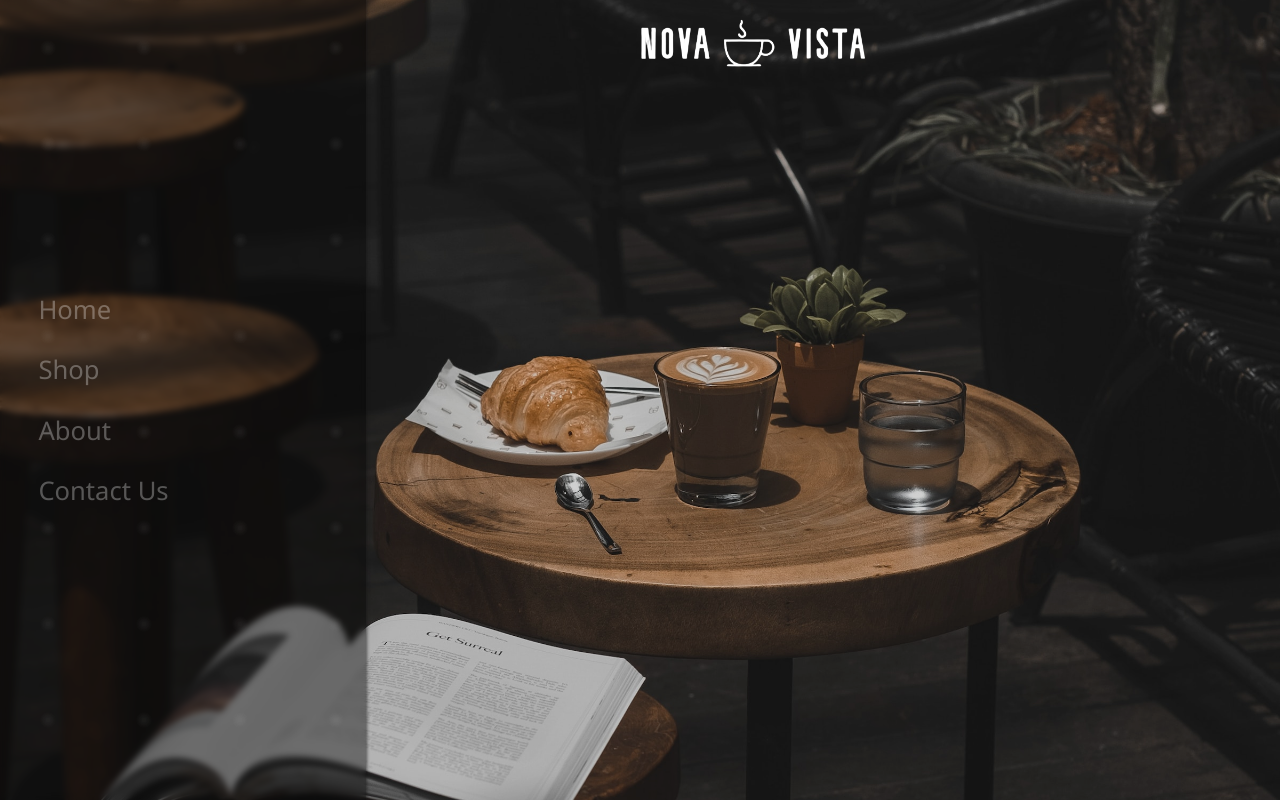
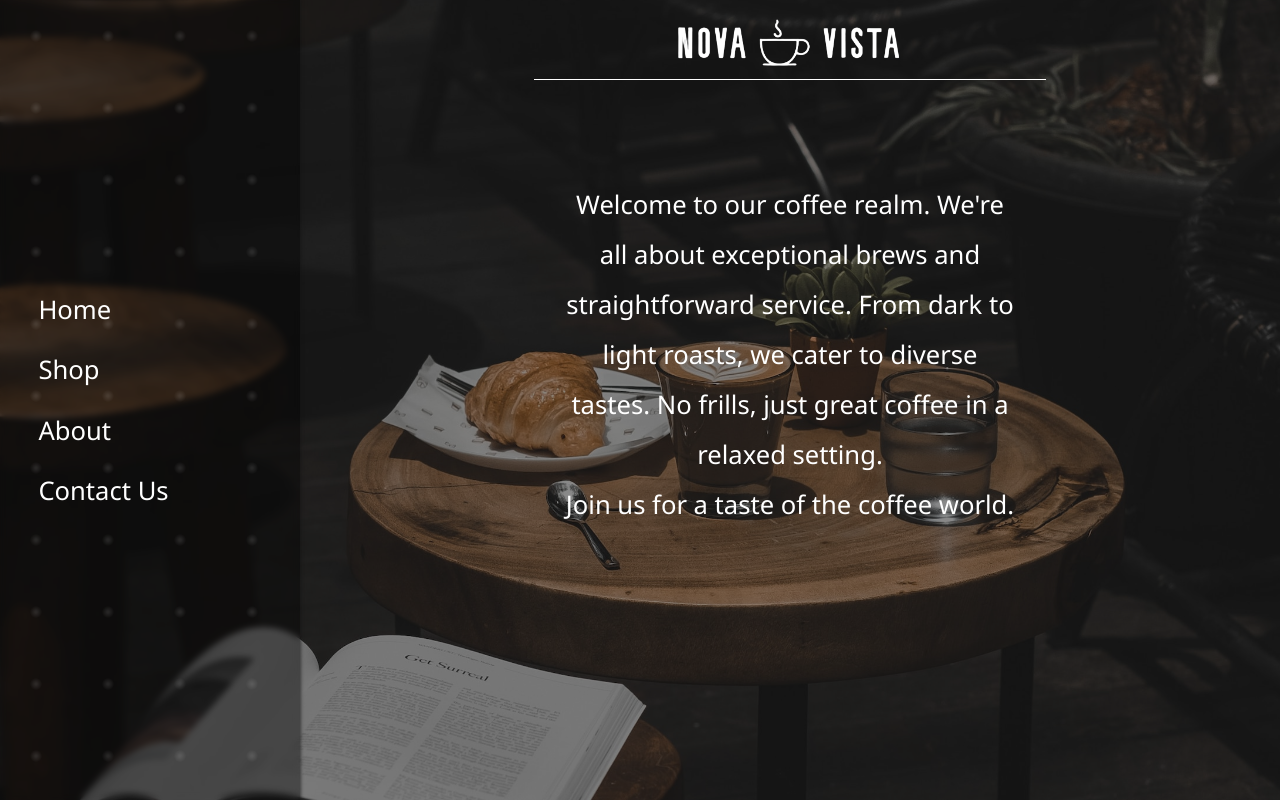
Before and after one commit to sevleo/TOP-RestaurantMenu, a website built with webpack: page src/index.html in a window 1280 px wide. Built offline with nearby package versions, Linux system fonts and the light colour scheme.

Commit message:
regulate layout positioning and responsiveness

```diff
--- a/src/index.js
+++ b/src/index.js
@@ -21,6 +21,23 @@ main.append(backgroundImage);
 const menuLogo = document.createElement('div');
 menuLogo.classList.add('menu-logo');
 content.append(menuLogo);
+
+const contentContainer = document.createElement('div');
+contentContainer.classList.add('content-container');
+content.append(contentContainer);
+
+const contentContainerHome = document.createElement('div');
+contentContainerHome.classList.add('home');
+contentContainer.append(contentContainerHome);
+
+
+const p1 = document.createElement('p');
+p1.textContent = "Welcome to our coffee realm. We're all about exceptional brews and straightforward service. From dark to light roasts, we cater to diverse tastes. No frills, just great coffee in a relaxed setting."
+contentContainerHome.append(p1);
+
+const p2 = document.createElement('p');
+p2.textContent = "Join us for a taste of the coffee world."
+contentContainerHome.append(p2);
 
 const menuItems = document.createElement('div');
 menuItems.classList.add('menu-items');
--- a/src/styles.css
+++ b/src/styles.css
@@ -14,31 +14,31 @@ html {
 
 /* Desktop screen */
 
-@media (min-width: 600px) {
+@media (min-width: 800px) {
 
     .background-image {
         background-image: url('images/rizky-subagja-1k7TnX5GAww-unsplash.jpg');
     }
 
-    .menu {
-        background-color: rgba(0, 0, 0, 0.400);
-        height: 100%;
-        backdrop-filter: blur(3px);
-        z-index: 1;
-        box-shadow: 1px 0px 3px 0px rgba(20,20,20,0.6);
-    }
-
     #main {
         display: grid;
         grid-template-rows: 1fr;
-        grid-template-columns: 1fr 2.5fr;
+        grid-template-columns: 300px 1fr;
+        position: relative;
     }
 
     .menu {
+        background-color: rgba(0, 0, 0, 0.400);
+        backdrop-filter: blur(3px);
+        z-index: 2;
+        box-shadow: 1px 0px 3px 0px rgba(20,20,20,0.6);
         display: flex;
         align-items: center;
         /* flex-direction: column; */
         justify-content: center;
+        position: fixed;
+        height: 100%;
+        width: 300px;
     }
 
     .menu-item {
@@ -47,13 +47,14 @@ html {
         display: block;
         text-decoration: none;
         padding: clamp(0.50rem, 1vw, 2rem) 0rem;
+        /* padding: 50px; */
         transition: opacity 400ms ease;
     }
 
     .menu-items {
         margin-left: clamp(1rem, 3vw, 8rem);
         position: relative;
-        z-index: 2;
+        z-index: 3;
         width: 100%;
     }
 
@@ -75,12 +76,12 @@ html {
         );
 
         background-position: 0% 0%;
-        background-size: 10vmin 10vmin;
+        background-size: 9vmin 9vmin;
 
         position: absolute;
         left: 0px;
         top: 0px;
-        z-index: 1;
+        z-index: 2;
         transition: opacity 800ms ease,
                     background-size 800ms ease,
                     background-position 800ms ease;
@@ -137,26 +138,46 @@ html {
 
     .menu:hover ~ .background-image {
         background-size: 100vmax;
-        opacity: 0.80;
+        opacity: 0.30;
         transition: opacity 800ms ease,
         background-size 800ms ease,
         background-position 800ms ease;
+    }
+
+    .content {
+        display: grid;
+        justify-content: center;
+        grid-row: 1 / 2;
+        grid-column: 2 / 3;
+        grid-template-columns: 1fr;
+        /* margin-left: minmax(300px, 1fr); */
+        grid-template-rows: 1fr 9fr;
     }
 
     .menu-logo {
         background-image: url('images/Screenshot_2023-11-07_at_4.51.02_PM-removebg-preview.png');
         background-size: contain;
         background-repeat: no-repeat;
+        background-position: center;
 
         z-index: 1;
         height: max(10%, 50px);
-        width: 30%;
+        width: 40%;
         position: fixed;
+        grid-column: 1 / 2;
+        grid-row: 1 / 2;
+        justify-self: center;
+        border-bottom: 0.5px white solid;
     }
 
-    .content {
-        display: flex;
-        justify-content: center;
+    .content-container {
+        grid-column: 1 / 2;
+        grid-row: 2 / 3;
+        padding: 100px 20px 100px 20px;
+        color: white;
+        z-index: 2;
+        width: 500px;
+        justify-self: center;
     }
 
 }
@@ -164,7 +185,7 @@ html {
 
 /* Mobile screen */
 
-@media (max-width: 600px) {
+@media (max-width: 800px) {
 
     .background-image {
         background-image: url('images/rizky-subagja-1k7TnX5GAww-unsplash.jpg');
@@ -196,5 +217,12 @@ body {
     background-size: 110vmax;
     background-repeat: no-repeat;
 
-    /* opacity: 0.9; */
+    opacity: 0.5;
+    filter: blur(0px);
 }
+
+p {
+    font-size: clamp(1rem, 2vw, 4rem);
+    line-height: 50px;
+    text-align: center;
+}
```
Also changed, not shown: dist/main.js.
